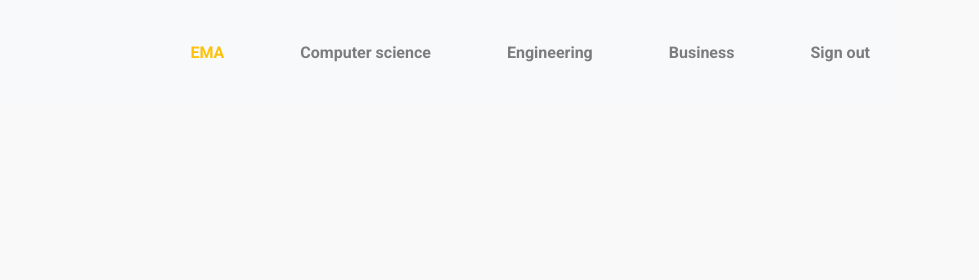
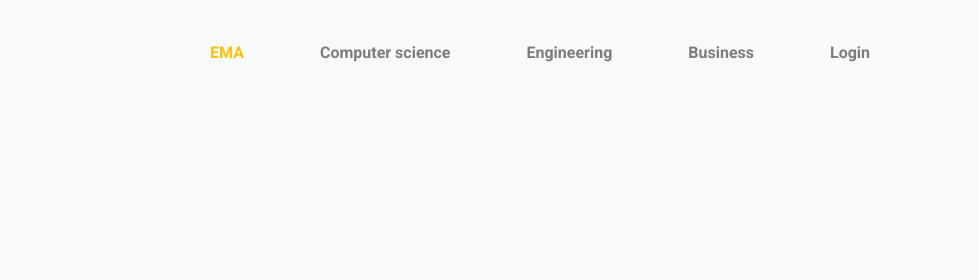
Before and after one commit to EnactusModernAcademy/EnactusModernAcademy.github.io, a plain HTML site: page docs/pages/ema-guest.html in a window 1280 px wide. Shown: the top 280 px of the page, 301-1280 px from the left. Drawn offline with nearby package versions, Linux system fonts and the light colour scheme; no server answers.

Commit message:
Update ema-guest.html

```diff
--- a/docs/pages/ema-guest.html
+++ b/docs/pages/ema-guest.html
@@ -38,7 +38,7 @@
 						<a class="nav-link" href="business-guest.html">Business</a>
 					</li>
 					<li class="nav-item">
-						<a class="nav-link" href="../index.html">Sign out</a>
+						<a class="nav-link" href="../index.html">Login</a>
 
 					</li>
 					</ul>
```
